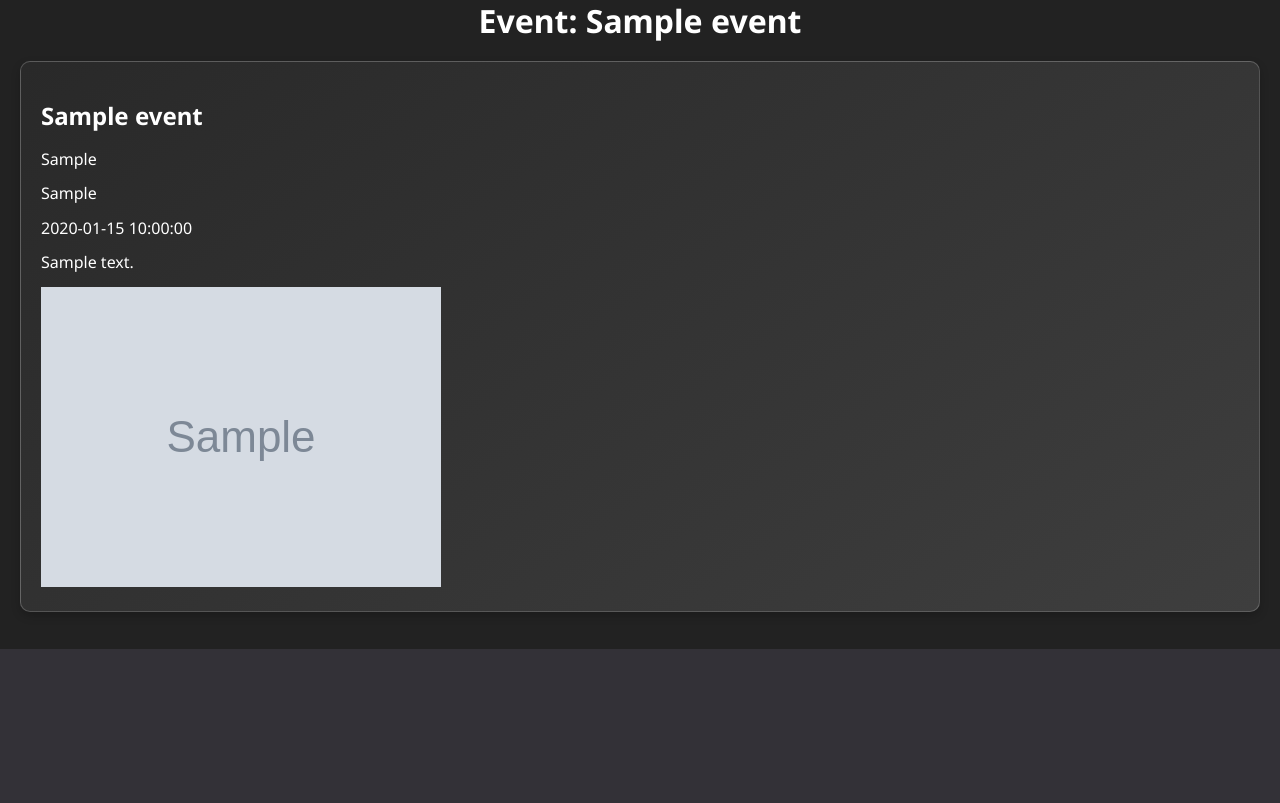
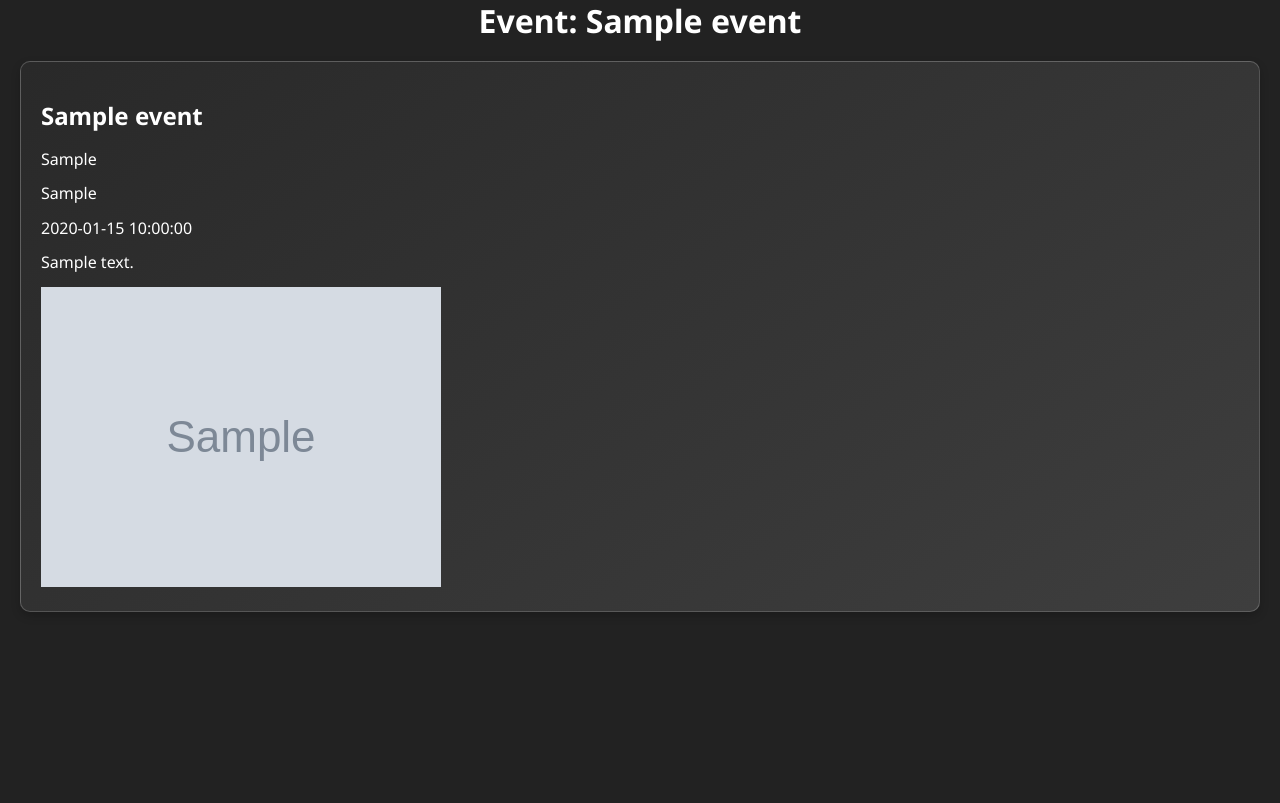
Before and after one commit to csci5117s24/project-1-html-heroes, a Flask app: template templates/event.html in a window 1280 px wide. Shown: the part 151-954 px from the top of the page. Before the commit the page ends 800 px from the top, so only its background shows below. Run offline with Flask 3, Linux system fonts and the light colour scheme; the template is opened without the code that fills it: most values are stand-ins (such as "Sample title", 1, 10 or a date in 2020); grey boxes marked "Sample" are stand-in pictures; some libraries are stand-ins or nearby versions; some web fonts are replaced.

Commit message:
footer spacing

```diff
--- a/templates/base.html
+++ b/templates/base.html
@@ -1,6 +1,7 @@
 <!DOCTYPE html>
 <title>{% block title %}{% endblock %} - EventFinder</title>
 <link rel="stylesheet" href="{{ url_for('static', filename='index.css') }}" />
+<link rel="stylesheet" href="{{ url_for('static', filename='footer.css') }}" />
 <script src="/static/index.js"></script>
 <link
   rel="stylesheet"
@@ -33,5 +34,9 @@
 <section class="">
   {% include "navbar.html" %}
 
-  <div class="" style="padding: 0 20px">{% block content %}{% endblock %}</div>
+  <div class="" style="height: 100vh;">
+    <div class="" style="padding: 0 20px;">{% block content %}{% endblock %}</div>
+    {% include "footer.html" %}
+  </div>
+
 </section>
--- /dev/null
+++ b/templates/footer.html
@@ -0,0 +1,3 @@
+<footer class="footer" style="height: 100px;">
+    <!-- just adds some extra space at the bottom -->
+</footer>
```
